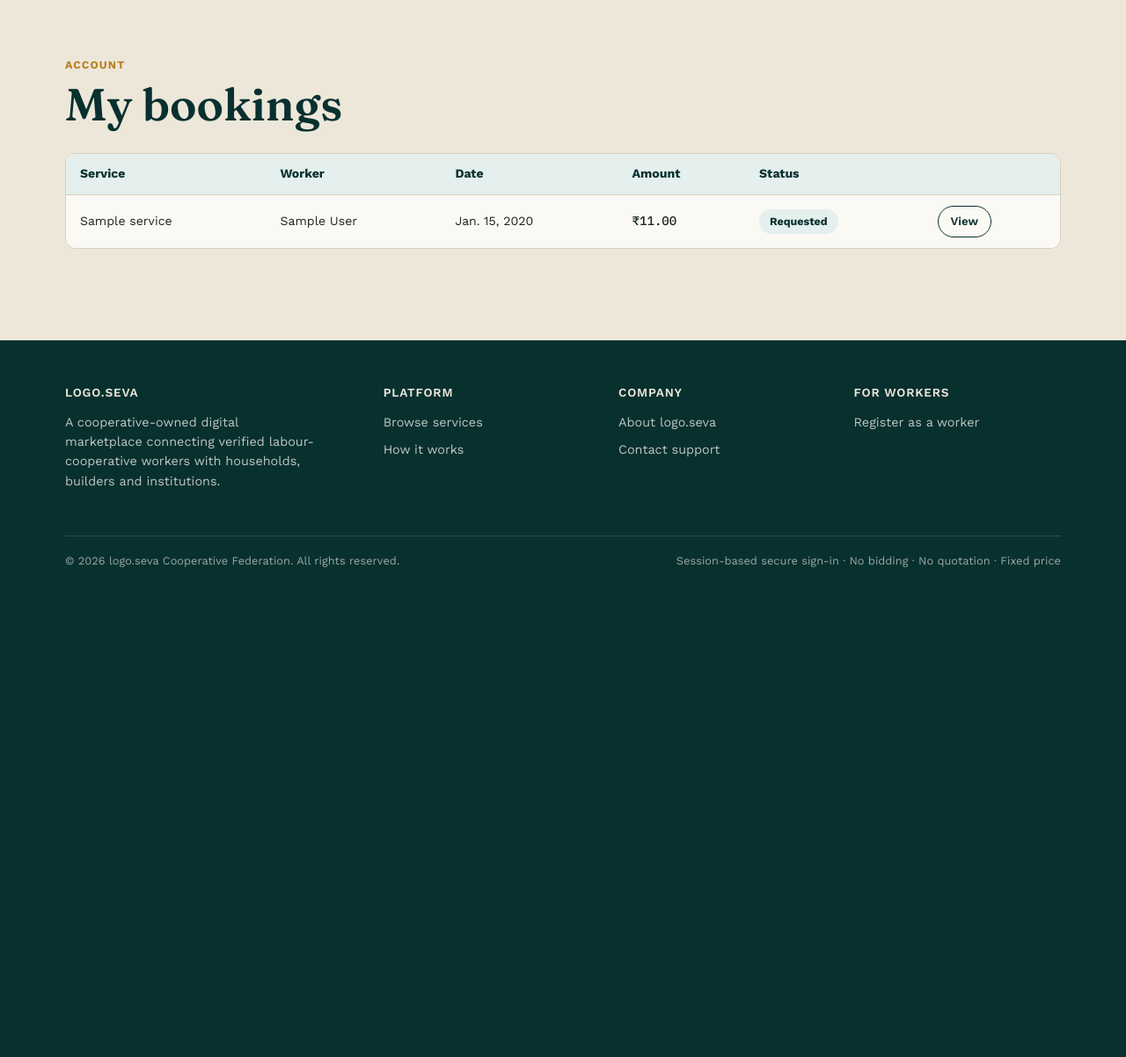
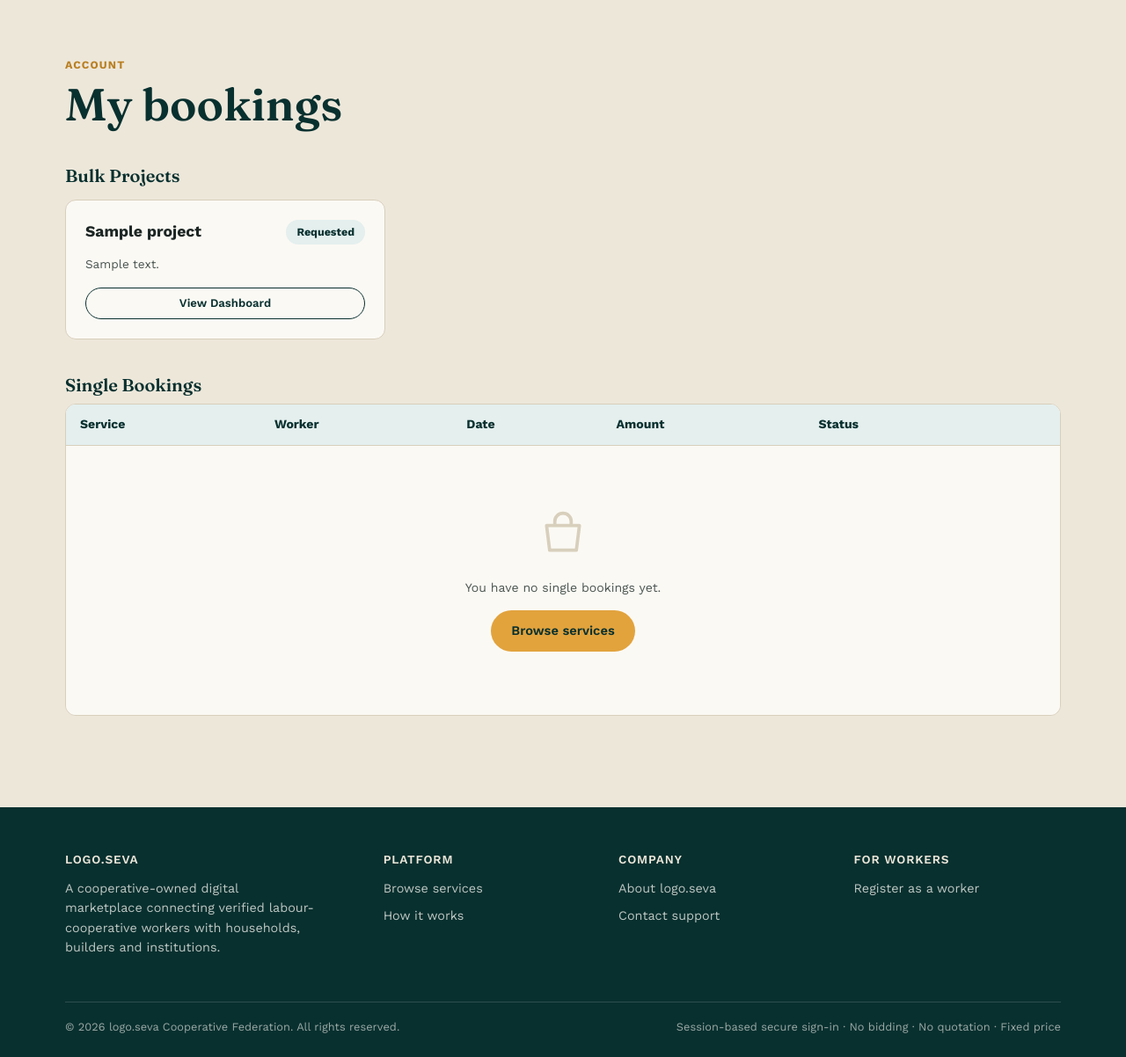
Before and after one commit to realtimecoder/cop-op, a Django app: page /bookings/mine/ in a window 1280 px wide. Shown: the part 132-1334 px from the top of the page at 88% size. Before the commit the page ends 777 px from the top, so only its background shows below. Run offline with Django 5.2, Linux system fonts and the light colour scheme; a user stored in the database is signed in; tables that the repository leaves empty hold one stand-in row (values such as "Sample post"); grey boxes marked "Sample" are stand-in pictures.

Commit message:
Complete Phase 1B bulk project booking

```diff
--- a/bookings/urls.py
+++ b/bookings/urls.py
@@ -4,6 +4,8 @@
 app_name = 'bookings'
 
 urlpatterns = [
+    path('wizard/', views.guided_booking, name='guided_booking'),
+    path('project/<int:project_id>/', views.project_detail, name='project_detail'),
     path('new/<int:service_id>/<int:worker_id>/', views.create_booking, name='create_booking'),
     path('availability/<int:worker_id>/', views.worker_availability_json, name='worker_availability'),
     path('mine/', views.my_bookings, name='my_bookings'),
--- a/bookings/views.py
+++ b/bookings/views.py
@@ -5,13 +5,14 @@
 from django.shortcuts import render, redirect, get_object_or_404
 from django.utils import timezone
 from django.views.decorators.http import require_POST
+from django.db import transaction
 
-from catalog.models import Service
+from catalog.models import Service, ServiceCategory
 from workers.models import WorkerProfile, WorkerBlockedDate
 from payments.models import Payment, Invoice
 from payments import razorpay_client
 from reviews.models import Review
-from .models import Booking, Complaint
+from .models import Booking, Complaint, Project
 from .forms import BookingForm, ComplaintForm
 
 
@@ -27,6 +28,148 @@
     return blocked | booked
 
 
+@login_required
+def project_detail(request, project_id):
+    """Project Dashboard (SIH Phase 1B).
+    Displays all atomic bookings associated with a bulk project.
+    """
+    project = get_object_or_404(Project, id=project_id)
+    if project.customer != request.user and not request.user.is_staff:
+        messages.error(request, "You do not have access to this project.")
+        return redirect('core:home')
+
+    bookings = project.bookings.select_related('service', 'worker__user').order_by('service__name', 'id')
+
+    # Aggregate project stats
+    total_bookings = bookings.count()
+    completed_bookings = bookings.filter(status__in=[Booking.Status.PAYMENT_SETTLED, Booking.Status.RATED]).count()
+    progress = round((completed_bookings / total_bookings * 100), 1) if total_bookings > 0 else 0
+
+    return render(request, 'bookings/project_detail.html', {
+        'project': project,
+        'bookings': bookings,
+        'progress': progress,
+        'total_bookings': total_bookings,
+    })
+
+
+def guided_booking(request):
+    """Guided booking wizard (SIH Phase 1A/1B).
+    Collects booking details and creates either a single Booking or a Project with atomic Bookings.
+    """
+    category_slug = request.GET.get('category')
+
+    if category_slug:
+        category = get_object_or_404(ServiceCategory, slug=category_slug)
+        request.session['booking_wizard'] = {
+            'category_slug': category_slug,
+            'category_name': category.name,
+            'step': 1
+        }
+        services = category.services.filter(is_active=True)
+        return render(request, 'bookings/wizard_step_1.html', {
+            'category': category,
+            'services': services,
+            'step': 1,
+            'data': request.session['booking_wizard']
+        })
+
+    wizard_data = request.session.get('booking_wizard')
+    if not wizard_data:
+        return redirect('core:home')
+
+    step = int(wizard_data.get('step', 1))
+    data = wizard_data.copy()
+
+    if request.method == 'POST':
+        action = request.POST.get('action')
+
+        if action == 'prev' and step > 1:
+            step -= 1
+            data['step'] = step
+            request.session['booking_wizard'] = data
+            return redirect('bookings:guided_booking')
+
+        if action == 'next':
+            current_form_data = request.POST.copy()
+            for key, value in current_form_data.items():
+                if key != 'action':
+                    data[key] = value
+
+            step += 1
+
+            if step > 6:
+                service_id = data.get('service_id')
+                service = get_object_or_404(Service, id=service_id)
+                workers_qty = int(data.get('workers_required', 1))
+
+                try:
+                    with transaction.atomic():
+                        project = None
+                        # Create Project if bulk
+                        if workers_qty > 1:
+                            project = Project.objects.create(
+                                customer=request.user,
+                                title=f"Bulk {service.name} Booking",
+                                description=data.get('instructions', ''),
+                                status='requested'
+                            )
+
+                        # Create atomic bookings (1 per worker)
+                        last_created_booking = None
+                        for _ in range(workers_qty):
+                            last_created_booking = Booking.objects.create(
+                                project=project,
+                                customer=request.user,
+                                service=service,
+                                address=data.get('address', request.user.address),
+                                scheduled_date=data.get('scheduled_date'),
+                                scheduled_time=data.get('scheduled_time'),
+                                instructions=data.get('instructions', ''),
+                                is_emergency=data.get('is_emergency') == 'true',
+                                visit_charge=service.visit_charge,
+                                labour_charge=service.fixed_labour_charge if not service.is_hourly else service.hourly_rate,
+                                workers_required=1, # Atomic: each booking is for 1 worker
+                                duration_days=int(data.get('duration_days', 1)),
+                                status=Booking.Status.REQUESTED,
+                            )
+
+                        del request.session['booking_wizard']
+
+                        if project:
+                            messages.success(request, f"Bulk request for {workers_qty} workers submitted successfully.")
+                            return redirect('bookings:project_detail', project_id=project.id)
+                        else:
+                            messages.success(request, "Booking request submitted successfully.")
+                            return redirect('bookings:booking_detail', booking_id=last_created_booking.id)
+
+                except Exception as e:
+                    messages.error(request, f"An error occurred while creating your booking: {e}")
+                    return redirect('bookings:guided_booking')
+
+            data['step'] = step
+            request.session['booking_wizard'] = data
+            return redirect('bookings:guided_booking')
+
+    step_templates = {
+        1: 'bookings/wizard_step_1.html',
+        2: 'bookings/wizard_step_2.html',
+        3: 'bookings/wizard_step_3.html',
+        4: 'bookings/wizard_step_4.html',
+        5: 'bookings/wizard_step_5.html',
+        6: 'bookings/wizard_step_6.html',
+    }
+
+    context = {'step': step, 'data': data}
+    if step == 1:
+        cat_slug = data.get('category_slug')
+        category = get_object_or_404(ServiceCategory, slug=cat_slug)
+        context['category'] = category
+        context['services'] = category.services.filter(is_active=True)
+
+    return render(request, step_templates.get(step, 'bookings/wizard_step_2.html'), context)
+
+
 def worker_availability_json(request, worker_id):
     """JSON endpoint the booking-date picker calls to grey out dates the
     worker is already committed on (FR — worker availability check)."""
@@ -37,9 +180,7 @@
 
 @login_required
 def create_booking(request, service_id, worker_id):
-    """UC-001 Book Fixed Service. Requires login (session-based).
-    Also used by the "Book again" feature on a completed booking — that
-    just links here with the same service_id/worker_id, no special path."""
+    """UC-001 Book Fixed Service. Requires login (session-based)."""
     service = get_object_or_404(Service, id=service_id, is_active=True)
     worker = get_object_or_404(WorkerProfile, id=worker_id, verification_status=WorkerProfile.VerificationStatus.VERIFIED)
     occupied_dates = _worker_occupied_dates(worker)
@@ -49,8 +190,7 @@
         if form.is_valid():
             chosen_date = form.cleaned_data['scheduled_date']
             if chosen_date in occupied_dates:
-                messages.error(request, "This worker is already booked on the selected date. "
-                                         "Please choose a different date or another worker.")
+                messages.error(request, "This worker is already booked on the selected date.")
             elif chosen_date < timezone.localdate():
                 messages.error(request, "Please choose a current or future date.")
             else:
@@ -120,9 +260,6 @@
 
 
 def booking_status_json(request, booking_id):
-    """Polled by the booking-detail page every few seconds so the status
-    dots and pill update live as the worker/customer take real actions —
-    no page refresh, no simulated timer, just the actual current state."""
     booking = get_object_or_404(Booking, id=booking_id)
     if not request.user.is_authenticated or not (
         booking.customer_id == request.user.id
@@ -140,10 +277,6 @@
 @login_required
 @require_POST
 def worker_action(request, booking_id, action):
-    """The real replacement for the old "simulate advance" button. Only
-    the assigned worker can call this, and only the exact next action for
-    the booking's current status is accepted — so a worker can't skip
-    steps or a customer can't spoof worker progress."""
     booking = get_object_or_404(Booking, id=booking_id)
     if not booking.worker or booking.worker.user != request.user:
         return HttpResponseForbidden("Only the assigned worker can update this booking.")
@@ -179,9 +312,6 @@
 @login_required
 @require_POST
 def confirm_completion(request, booking_id):
-    """The customer's real confirmation that the work is done — this is
-    what actually moves WORK_COMPLETED -> CUSTOMER_CONFIRMED, not a timer
-    or a generic advance button."""
     booking = get_object_or_404(Booking, id=booking_id, customer=request.user)
     if booking.status != Booking.Status.WORK_COMPLETED:
         messages.error(request, "This booking isn't awaiting confirmation.")
@@ -194,8 +324,15 @@
 
 @login_required
 def my_bookings(request):
-    bookings = Booking.objects.filter(customer=request.user).select_related('service', 'worker')
-    return render(request, 'bookings/my_bookings.html', {'bookings': bookings})
+    # Single bookings (no project)
+    single_bookings = Booking.objects.filter(customer=request.user, project__isnull=True).select_related('service', 'worker')
+    # Bulk projects
+    projects = Project.objects.filter(customer=request.user).order_by('-created_at')
+
+    return render(request, 'bookings/my_bookings.html', {
+        'bookings': single_bookings,
+        'projects': projects,
+    })
 
 
 @login_required
@@ -210,9 +347,6 @@
 
 @login_required
 def make_payment(request, booking_id):
-    """FR-051 to FR-056 — Razorpay TEST MODE payment + invoice generation.
-    Falls back to a clearly-labelled simulated payment if Razorpay test
-    keys aren't configured, so the flow always completes end to end."""
     booking = get_object_or_404(Booking, id=booking_id, customer=request.user)
     if hasattr(booking, 'payment'):
         return redirect('bookings:booking_detail', booking_id=booking.id)
@@ -224,9 +358,6 @@
         amount = booking.total_amount
 
         if razorpay_ready:
-            # Real Razorpay test-mode order — the actual charge/verification
-            # happens client-side via Razorpay Checkout and is confirmed in
-            # razorpay_callback() below.
             order = razorpay_client.create_order(amount, receipt=f"booking-{booking.id}")
             if order:
                 payment, _created = Payment.objects.get_or_create(
@@ -240,7 +371,6 @@
                 })
             messages.warning(request, "Could not reach Razorpay right now — falling back to a simulated payment.")
 
-        # Simulated fallback (no Razorpay configured, or order creation failed).
         payment = Payment(booking=booking, method=method, amount=amount, status=Payment.Status.SUCCESS,
                            is_simulated=True)
         payment.compute_settlement()
@@ -258,8 +388,6 @@
 @login_required
 @require_POST
 def razorpay_callback(request, booking_id):
-    """Verifies the Razorpay test-mode payment signature after Checkout
-    completes client-side, then settles the booking for real."""
     booking = get_object_or_404(Booking, id=booking_id, customer=request.user)
     payment = get_object_or_404(Payment, booking=booking)
 
@@ -269,7 +397,6 @@
 
     if razorpay_client.verify_payment_signature(order_id, payment_id, signature):
         payment.razorpay_payment_id = payment_id
-        payment.razorpay_signature = signature
         payment.status = Payment.Status.SUCCESS
         payment.compute_settlement()
         payment.settled_at = timezone.now()
@@ -278,7 +405,7 @@
             'invoice_number': Invoice.generate_number(booking.id)})
         booking.status = Booking.Status.PAYMENT_SETTLED
         booking.save(update_fields=['status'])
-        messages.success(request, "Payment verified successfully via Razorpay (test mode). Invoice generated.")
+        messages.success(request, "Payment verified successfully via Razorpay (test mode).")
     else:
         payment.status = Payment.Status.FAILED
         payment.save(update_fields=['status'])
@@ -318,7 +445,6 @@
         form = ComplaintForm(request.POST)
         if form.is_valid():
             complaint = form.save(commit=False)
-            complaint.booking = booking
             complaint.raised_by = request.user
             complaint.save()
             messages.success(request, "Complaint registered. Our support team will review it shortly.")
--- a/templates/bookings/my_bookings.html
+++ b/templates/bookings/my_bookings.html
@@ -6,6 +6,24 @@
   <div class="container">
     <span class="eyebrow">{% trans "Account" %}</span>
     <h1>{% trans "My bookings" %}</h1>
+
+    {% if projects %}
+    <h3 class="mt-4">{% trans "Bulk Projects" %}</h3>
+    <div class="grid" style="grid-template-columns:repeat(auto-fill, minmax(300px, 1fr)); gap:20px; margin-bottom:40px; margin-top:16px;">
+      {% for p in projects %}
+      <div class="card">
+        <div style="display:flex; justify-content:space-between; align-items:start; margin-bottom:12px;">
+          <b style="font-size:1.1rem;">{{ p.title }}</b>
+          <span class="status-pill">{{ p.get_status_display }}</span>
+        </div>
+        <p class="muted" style="font-size:0.85rem; margin-bottom:16px;">{{ p.description|truncatechars:100|default:"No description provided." }}</p>
+        <a href="{% url 'bookings:project_detail' p.id %}" class="btn btn-outline btn-sm" style="width:100%; text-align:center;">{% trans "View Dashboard" %}</a>
+      </div>
+      {% endfor %}
+    </div>
+    {% endif %}
+
+    <h3 class="mt-4">{% trans "Single Bookings" %}</h3>
     <div class="table-wrap">
       <table class="data-table">
         <thead><tr><th>{% trans "Service" %}</th><th>{% trans "Worker" %}</th><th>{% trans "Date" %}</th><th>{% trans "Amount" %}</th><th>{% trans "Status" %}</th><th></th></tr></thead>
@@ -21,7 +39,7 @@
           </tr>
           {% empty %}
           <tr><td colspan="6">
-            <div class="empty-state"><svg><use href="#icon-empty"/></svg><p>{% trans "You have no bookings yet." %}</p>
+            <div class="empty-state"><svg><use href="#icon-empty"/></svg><p>{% trans "You have no single bookings yet." %}</p>
             <a href="{% url 'catalog:category_list' %}" class="btn btn-accent">{% trans "Browse services" %}</a></div>
           </td></tr>
           {% endfor %}
```
Also changed, not shown: bookings/admin.py (+9 -1 lines), bookings/models.py (+57 -3 lines), templates/bookings/project_detail.html (added, +68 -0 lines), bookings/migrations/0003_project_booking_project.py (added).
